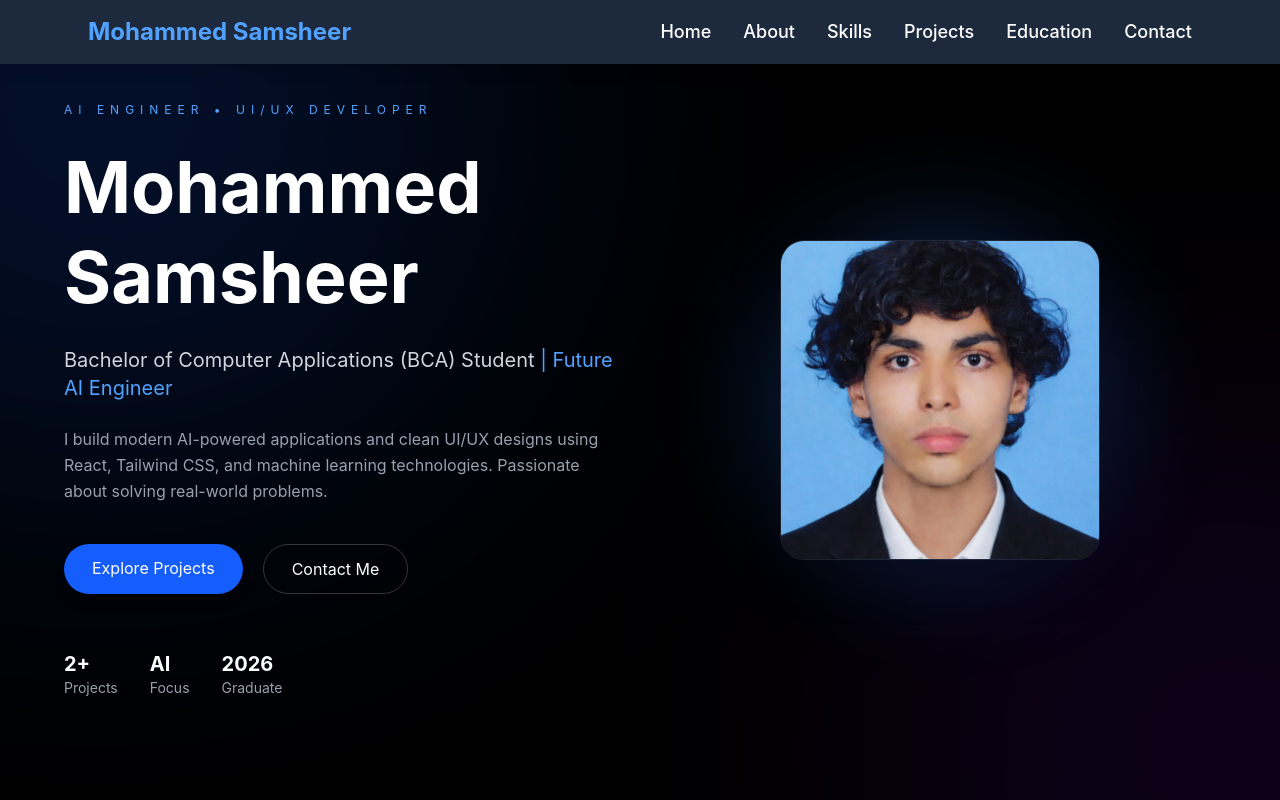
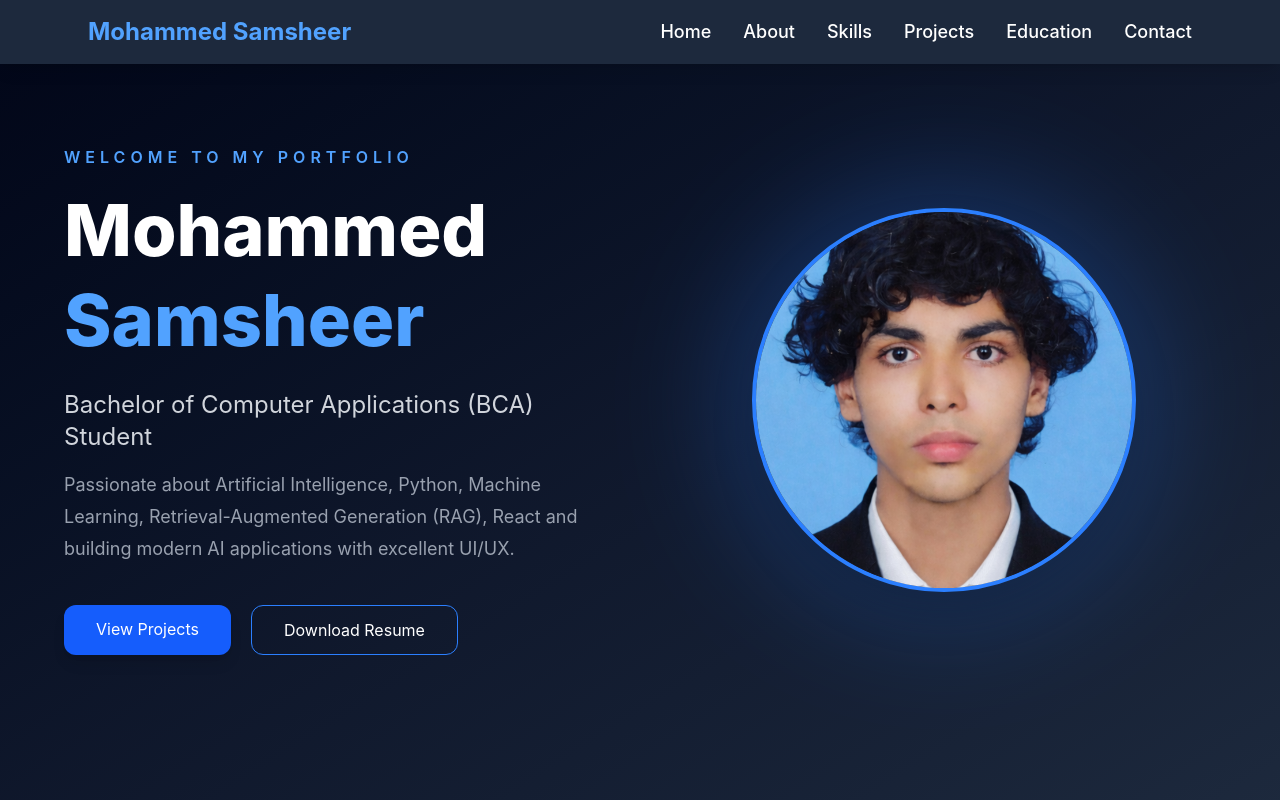
Before and after one commit to mohammedsamsheer666/portfolio, a React app: page / in a window 1280 px wide. Shown: the top 800 px of the page. Built offline with nearby package versions, Linux system fonts and the light colour scheme; the HTML template or start-up script is replaced by a standard one.

Commit message:
Update portfolio UI UX design

```diff
--- a/package.json
+++ b/package.json
@@ -10,6 +10,7 @@
     "preview": "vite preview"
   },
   "dependencies": {
+    "@emailjs/browser": "^4.4.1",
     "@react-three/drei": "^10.7.7",
     "@react-three/fiber": "^9.6.1",
     "@tailwindcss/vite": "^4.3.2",
--- a/src/App.jsx
+++ b/src/App.jsx
@@ -18,99 +18,77 @@ function App() {
       {/* ================= HERO SECTION ================= */}
       <section
         id="home"
-  className="min-h-screen relative flex items-center justify-center bg-black text-white px-6 overflow-hidden"
+        className="min-h-screen bg-gradient-to-br from-slate-950 via-slate-900 to-slate-800 text-white flex items-center justify-center px-6"
       >
+        <div className="max-w-6xl w-full grid md:grid-cols-2 gap-16 items-center">
 
-  {/* BACKGROUND GLOW */}
-  <div className="absolute w-[600px] h-[600px] bg-blue-600 rounded-full blur-[200px] opacity-30 top-[-200px] left-[-200px]"></div>
-  <div className="absolute w-[500px] h-[500px] bg-purple-600 rounded-full blur-[180px] opacity-20 bottom-[-200px] right-[-200px]"></div>
-
-  <div className="max-w-6xl w-full grid md:grid-cols-2 gap-12 items-center z-10">
-
-    {/* LEFT TEXT */}
-    <div className="space-y-6">
-
-      <p className="text-blue-400 tracking-[6px] uppercase text-xs">
-        AI Engineer • UI/UX Developer
+          {/* LEFT CONTENT */}
+          <motion.div
+            initial={{ opacity: 0, x: -80 }}
+            animate={{ opacity: 1, x: 0 }}
+            transition={{ duration: 1 }}
+          >
+            <p className="text-blue-400 uppercase tracking-[5px] font-semibold">
+              Welcome To My Portfolio
             </p>
 
-      <h1 className="text-5xl md:text-7xl font-bold leading-tight">
-        Mohammed <br /> Samsheer
+            <h1 className="text-5xl md:text-7xl font-extrabold mt-4 leading-tight">
+              Mohammed <br />
+              <span className="text-blue-400">Samsheer</span>
             </h1>
 
-      <p className="text-xl text-gray-300">
+            <p className="mt-6 text-2xl text-gray-300">
               Bachelor of Computer Applications (BCA) Student
-        <span className="text-blue-400"> | Future AI Engineer</span>
             </p>
 
-      <p className="text-gray-400 leading-relaxed max-w-xl">
-        I build modern AI-powered applications and clean UI/UX designs using React,
-        Tailwind CSS, and machine learning technologies. Passionate about solving real-world problems.
+            <p className="mt-4 text-gray-400 leading-8 text-lg max-w-xl">
+              Passionate about Artificial Intelligence, Python, Machine
+              Learning, Retrieval-Augmented Generation (RAG), React and
+              building modern AI applications with excellent UI/UX.
             </p>
 
             {/* BUTTONS */}
-      <div className="flex gap-5 flex-wrap pt-4">
+            <div className="mt-10 flex flex-wrap gap-5">
 
               <a
                 href="#projects"
-          className="px-7 py-3 bg-blue-600 rounded-full hover:scale-105 transition shadow-lg hover:shadow-blue-500/40"
+                className="px-8 py-3 rounded-xl bg-blue-600 hover:bg-blue-700 hover:scale-105 transition duration-300 shadow-lg"
               >
-          Explore Projects
+                View Projects
               </a>
 
               <a
-          href="#contact"
-          className="px-7 py-3 border border-white/20 rounded-full hover:bg-white/10 transition"
+                href="/samsheer.cv.pdf"
+                download="Mohammed_Samsheer_Resume.pdf"
+                className="px-8 py-3 rounded-xl border border-blue-500 hover:bg-blue-500 hover:text-white hover:scale-105 transition duration-300"
               >
-          Contact Me
+                Download Resume
               </a>
 
             </div>
+          </motion.div>
 
-      {/* STATS */}
-      <div className="flex gap-8 pt-8 text-sm text-gray-400">
-
-        <div>
-          <p className="text-white text-xl font-bold">2+</p>
-          Projects
-        </div>
-
-        <div>
-          <p className="text-white text-xl font-bold">AI</p>
-          Focus
-        </div>
-
-        <div>
-          <p className="text-white text-xl font-bold">2026</p>
-          Graduate
-        </div>
-
-      </div>
-
-    </div>
-
-    {/* RIGHT IMAGE */}
-    <div className="flex justify-center">
-
+          {/* RIGHT CONTENT */}
+          <motion.div
+            className="flex justify-center"
+            initial={{ opacity: 0, scale: 0.6 }}
+            animate={{ opacity: 1, scale: 1 }}
+            transition={{ duration: 1 }}
+          >
             <div className="relative">
 
-        {/* rotating glow ring */}
-        <div className="absolute w-80 h-80 bg-blue-500 rounded-full blur-3xl opacity-20 animate-pulse"></div>
+              {/* Glow */}
+              <div className="absolute -inset-4 bg-blue-500 rounded-full blur-3xl opacity-30"></div>
 
-        {/* IMAGE CARD */}
-        <div className="relative w-72 h-72 md:w-80 md:h-80 rounded-3xl overflow-hidden border border-white/10 shadow-2xl hover:scale-105 transition duration-500">
-
+              {/* Profile */}
               <img
                 src={profile}
-            alt="profile"
-            className="w-full h-full object-cover"
+                alt="Mohammed Samsheer"
+                className="relative w-80 h-80 md:w-96 md:h-96 rounded-full object-cover border-4 border-blue-500 shadow-2xl hover:scale-105 transition duration-500"
               />
 
             </div>
-
-      </div>
-
-    </div>
+          </motion.div>
 
         </div>
       </section>
--- a/src/components/Contact.jsx
+++ b/src/components/Contact.jsx
@@ -1,23 +1,55 @@
-import { FaGithub, FaLinkedin, FaEnvelope, FaPhone } from "react-icons/fa";
+import { useRef } from "react";
+import emailjs from "@emailjs/browser";
+import {
+  FaGithub,
+  FaLinkedin,
+  FaEnvelope,
+  FaPhone,
+} from "react-icons/fa";
 
 function Contact() {
+  const form = useRef();
+
+  const sendEmail = (e) => {
+    e.preventDefault();
+
+    emailjs
+      .sendForm(
+        "service_g3v5uac",
+        "template_qet5b6u",
+        form.current,
+        "GERzShOX99QB4Q1Mo"
+      )
+      .then(
+        () => {
+          alert("✅ Message sent successfully!");
+          form.current.reset();
+        },
+        (error) => {
+          alert("❌ Failed to send message.");
+          console.log(error);
+        }
+      );
+  };
+
   return (
     <section
       id="contact"
       className="py-24 bg-gradient-to-b from-slate-950 via-slate-900 to-slate-950 text-white px-6"
     >
-      {/* TITLE */}
       <div className="text-center mb-12">
-        <h2 className="text-4xl font-bold text-blue-400">Contact Me</h2>
+        <h2 className="text-4xl font-bold text-blue-400">
+          Contact Me
+        </h2>
+
         <p className="text-gray-400 mt-3">
           Let’s build something amazing together 🚀
         </p>
       </div>
 
-      {/* GRID */}
       <div className="max-w-5xl mx-auto grid md:grid-cols-2 gap-10">
 
-        {/* LEFT SIDE */}
+        {/* Left Side */}
         <div className="space-y-6">
 
           <h3 className="text-2xl font-semibold">
@@ -25,39 +57,34 @@ function Contact() {
           </h3>
 
           <p className="text-gray-400 leading-relaxed">
-            I’m open to internships, freelance work, and AI/ML opportunities.
+            I'm open to internships, freelance work, and AI/ML opportunities.
           </p>
 
-          {/* EMAIL */}
+          {/* Email */}
           <a
             href="mailto:mohammedsamsheer39@gmail.com"
-            className="flex items-center gap-3 p-4 bg-slate-900 border border-white/10 rounded-xl
-                       hover:scale-105 hover:border-blue-500 transition duration-300 cursor-pointer"
+            className="flex items-center gap-3 p-4 bg-slate-900 rounded-xl border border-white/10 hover:border-blue-500 hover:scale-105 transition"
           >
-            <FaEnvelope className="text-blue-400" />
-            <span>Email: mohammedsamsheer39@gmail.com</span>
+            <FaEnvelope className="text-blue-400 text-xl" />
+            <span>mohammedsamsheer39@gmail.com</span>
           </a>
 
-          {/* PHONE */}
+          {/* Phone */}
           <a
             href="tel:+919746758733"
-            className="flex items-center gap-3 p-4 bg-slate-900 border border-white/10 rounded-xl
-                       hover:scale-105 hover:border-blue-500 transition duration-300 cursor-pointer"
+            className="flex items-center gap-3 p-4 bg-slate-900 rounded-xl border border-white/10 hover:border-blue-500 hover:scale-105 transition"
           >
-            <FaPhone className="text-blue-400" />
-            <span>Phone: +91 9746758733</span>
+            <FaPhone className="text-blue-400 text-xl" />
+            <span>+91 9746758733</span>
           </a>
 
-          {/* LOCATION (NOT CLICKABLE) */}
-          <div
-            className="flex items-center gap-3 p-4 bg-slate-900 border border-white/10 rounded-xl
-                       hover:scale-105 hover:border-blue-500 transition duration-300"
-          >
-            <span>📍 Kerala, India</span>
+          {/* Location */}
+          <div className="flex items-center gap-3 p-4 bg-slate-900 rounded-xl border border-white/10 hover:border-blue-500 hover:scale-105 transition">
+            📍 Kerala, India
           </div>
 
-          {/* SOCIAL ICONS */}
-          <div className="flex gap-6 text-2xl mt-6">
+          {/* Social Icons */}
+          <div className="flex gap-6 text-3xl pt-4">
 
             <a
               href="https://github.com/mohammedsamsheer666"
@@ -88,32 +115,42 @@ function Contact() {
 
         </div>
 
-        {/* RIGHT FORM */}
-        <div className="bg-slate-900 border border-white/10 rounded-2xl p-8 shadow-xl hover:shadow-blue-500/20 transition">
+        {/* Right Side */}
+        <div className="bg-slate-900 p-8 rounded-2xl border border-white/10 shadow-xl">
 
-          <form className="space-y-5">
+          <form
+            ref={form}
+            onSubmit={sendEmail}
+            className="space-y-5"
+          >
 
             <input
               type="text"
+              name="name"
               placeholder="Your Name"
-              className="w-full p-3 rounded-lg bg-slate-800 border border-white/10 focus:outline-none focus:border-blue-500"
+              required
+              className="w-full p-3 rounded-lg bg-slate-800 border border-white/10 focus:border-blue-500 focus:outline-none"
             />
 
             <input
               type="email"
+              name="email"
               placeholder="Your Email"
-              className="w-full p-3 rounded-lg bg-slate-800 border border-white/10 focus:outline-none focus:border-blue-500"
+              required
+              className="w-full p-3 rounded-lg bg-slate-800 border border-white/10 focus:border-blue-500 focus:outline-none"
             />
 
             <textarea
+              name="message"
               rows="5"
               placeholder="Your Message"
-              className="w-full p-3 rounded-lg bg-slate-800 border border-white/10 focus:outline-none focus:border-blue-500"
+              required
+              className="w-full p-3 rounded-lg bg-slate-800 border border-white/10 focus:border-blue-500 focus:outline-none"
             ></textarea>
 
             <button
               type="submit"
-              className="w-full py-3 bg-blue-600 rounded-lg hover:bg-blue-700 transition font-semibold"
+              className="w-full bg-blue-600 py-3 rounded-lg font-semibold hover:bg-blue-700 transition"
             >
               Send Message
             </button>
```
Also changed, not shown: 1 other file (tests, documents, lock files or other folders). Lines whose indentation alone changed are shown as unchanged.
